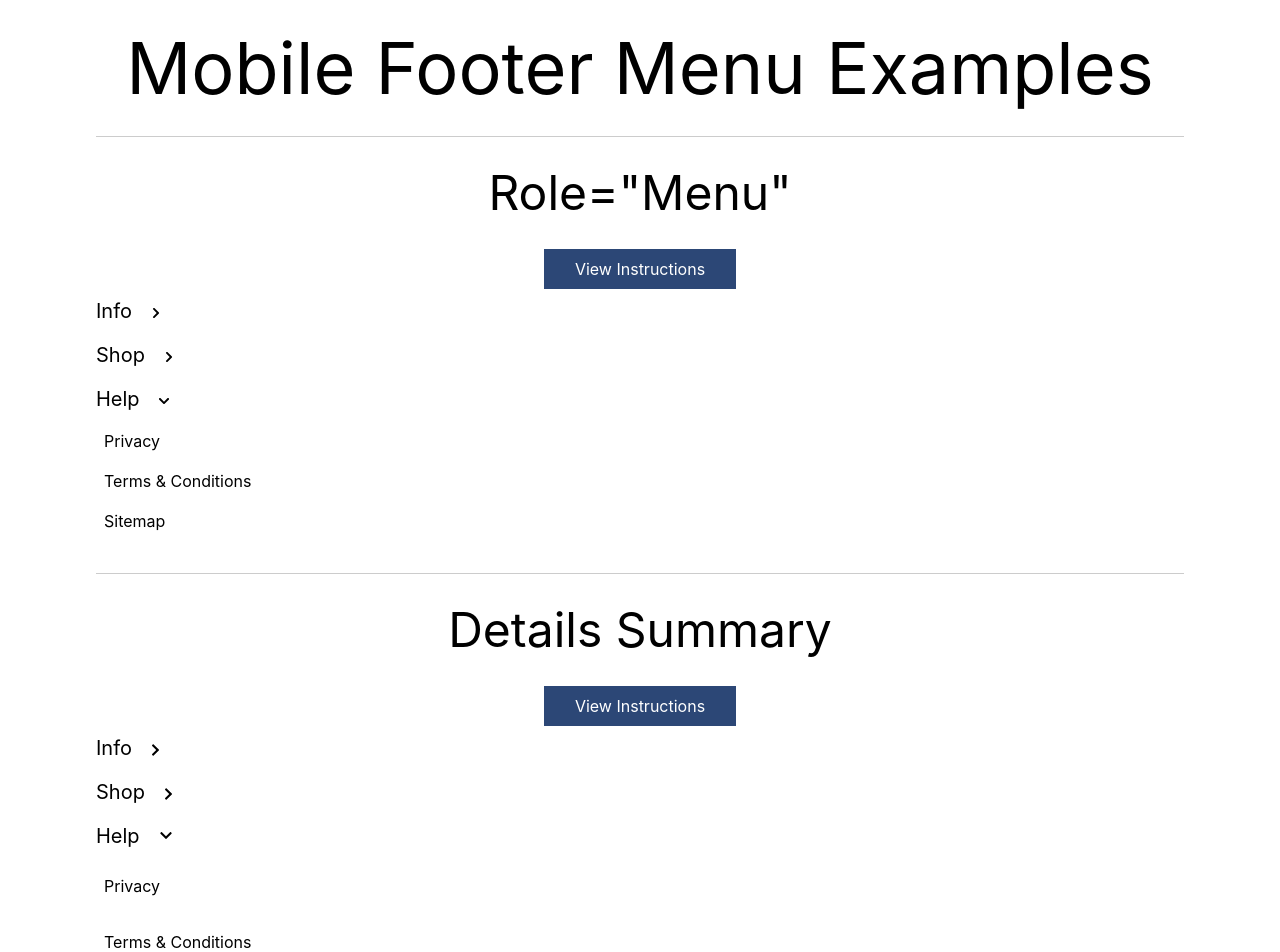
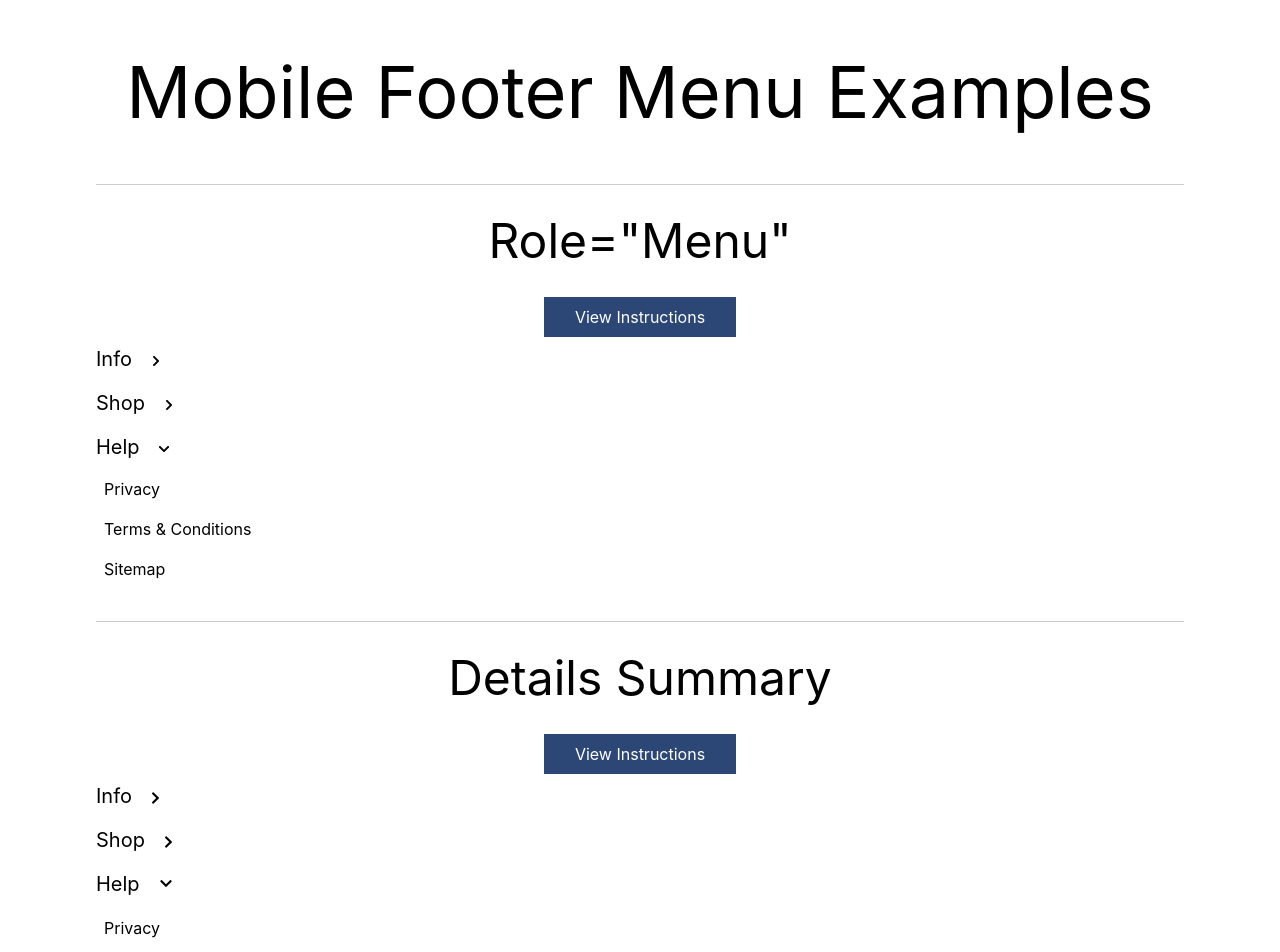
Before and after one commit to mattcarlotta/accessible-menu, a Next.js app: page / in a window 1280 px wide. Shown: the top 952 px of the page. Built offline with nearby package versions, Linux system fonts and the light colour scheme.

Commit message:
core: adjust styles

```diff
--- a/components/SummaryMenu/index.tsx
+++ b/components/SummaryMenu/index.tsx
@@ -16,7 +16,7 @@ export default function SummaryMenu({
       </summary>
       <ul>
         {options.map(({ href, title }) => (
-          <li key={title} className="p-2">
+          <li key={title} className="py-0.5 pl-2">
             <a
               role="button"
               className="inline-block py-2"
--- a/pages/index.tsx
+++ b/pages/index.tsx
@@ -37,16 +37,16 @@ const Home: NextPage = () => {
   }
 
   return (
-    <div className="w-full max-w-6xl mx-auto px-8">
+    <>
       <Head>
         <title>Mobile Footer Menu Examples</title>
         <meta name="description" content="Generated by create next app" />
         <link rel="icon" href="/favicon.ico" />
       </Head>
 
-      <main className="py-8">
+      <main className="w-full max-w-6xl mx-auto px-8 py-14">
         <h1 className="text-7xl text-center">Mobile Footer Menu Examples</h1>
-        <hr className="my-8" />
+        <hr className="mt-14 mb-8" />
         <h2 className="text-center text-5xl mb-8">Role=&quot;Menu&quot;</h2>
         <button
           type="button"
@@ -73,7 +73,7 @@ const Home: NextPage = () => {
         <SummaryMenu title="Shop" options={shopOptions} />
         <SummaryMenu title="Help" options={helpOptions} defaultOpen />
       </main>
-    </div>
+    </>
   )
 }
 
```
